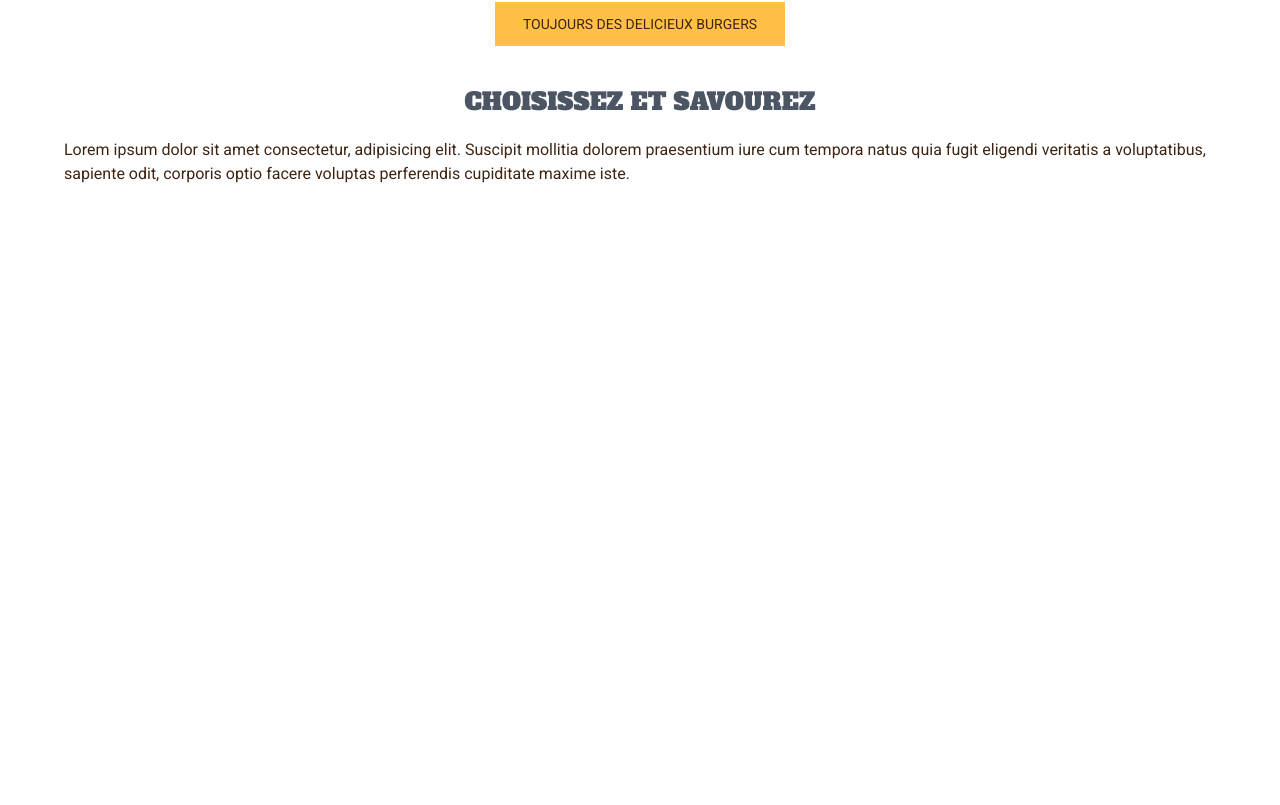
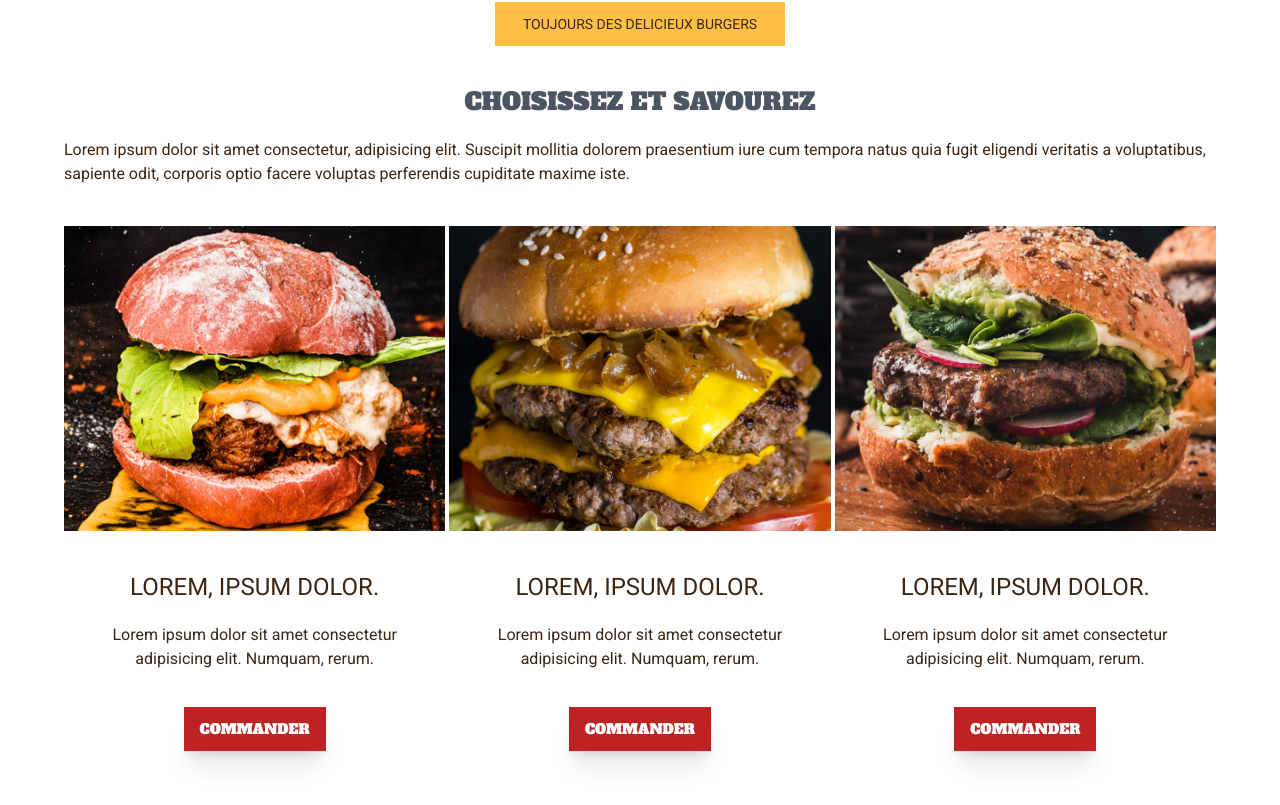
Before and after one commit to vanparfait/Landing-BurgerHouseReact, a React (Vite) app: page / in a window 1280 px wide. Shown: the part 1254-2059 px from the top of the page. Before the commit the page ends 1456 px from the top, so only its background shows below. Built offline with nearby package versions, Linux system fonts and the light colour scheme.

Commit message:
fin de la creATION coomposant headingBurgerImg

```diff
--- /dev/null
+++ b/src/components/elements/displayTitles/HeadingBurgerImg.jsx
@@ -0,0 +1,71 @@
+import Image1 from "../../../assets/images/products/Product-1.jpg";
+import Image2 from "../../../assets/images/products/Product-2.jpg";
+import Image3 from "../../../assets/images/products/Product-3.jpg";
+import Button from "../Button";
+import Heading from "./Heading";
+
+const HeadingBurgerImg = () => {
+  return (
+    <div className="grid grid-cols-3 my-20 gap-x-1 mb-20 mt-10">
+      <div>
+        <img
+          src={Image1}
+          alt="un delicieux hamburger"
+          //   className="bg-primary absolute top-0 left-0 w-full h-full object-cover"
+        />
+        <div className="flex items-center justify-center flex-col px-5 pb-5">
+          <Heading variant="h3">Lorem, ipsum dolor.</Heading>
+          <p className="text-center">
+            Lorem ipsum dolor sit amet consectetur adipisicing elit. Numquam,
+            rerum.
+          </p>
+          <Button
+            color="danger"
+            className="font-secondary"
+            titre=" commander"
+          />
+        </div>
+      </div>
+      <div>
+        <img
+          src={Image2}
+          alt="un delicieux hamburger"
+          //   className="bg-primary absolute top-0 left-0 w-full h-full object-cover"
+        />
+        <div className="flex items-center justify-center flex-col px-5 pb-5">
+          <Heading variant="h3">Lorem, ipsum dolor.</Heading>
+          <p className="text-center">
+            Lorem ipsum dolor sit amet consectetur adipisicing elit. Numquam,
+            rerum.
+          </p>
+          <Button
+            color="danger"
+            className="font-secondary"
+            titre=" commander"
+          />
+        </div>
+      </div>
+      <div>
+        <img
+          src={Image3}
+          alt="un delicieux hamburger"
+          //   className="bg-primary absolute top-0 left-0 w-full h-full object-cover"
+        />
+        <div className="flex items-center justify-center flex-col px-5 pb-5">
+          <Heading variant="h3">Lorem, ipsum dolor.</Heading>
+          <p className="text-center">
+            Lorem ipsum dolor sit amet consectetur adipisicing elit. Numquam,
+            rerum.
+          </p>
+          <Button
+            color="danger"
+            className="font-secondary"
+            titre=" commander"
+          />
+        </div>
+      </div>
+    </div>
+  );
+};
+
+export default HeadingBurgerImg;
--- a/src/components/marketing/pageSections/Products.jsx
+++ b/src/components/marketing/pageSections/Products.jsx
@@ -1,5 +1,6 @@
 import Container from "../../elements/Container";
 import Heading from "../../elements/displayTitles/Heading";
+import HeadingBurgerImg from "../../elements/displayTitles/HeadingBurgerImg";
 import HeadingTitle from "../../elements/displayTitles/HeadingTitle";
 
 const Products = () => {
@@ -15,6 +16,7 @@ const Products = () => {
         veritatis a voluptatibus, sapiente odit, corporis optio facere voluptas
         perferendis cupiditate maxime iste.
       </p>
+      <HeadingBurgerImg />
     </Container>
   );
 };
```
